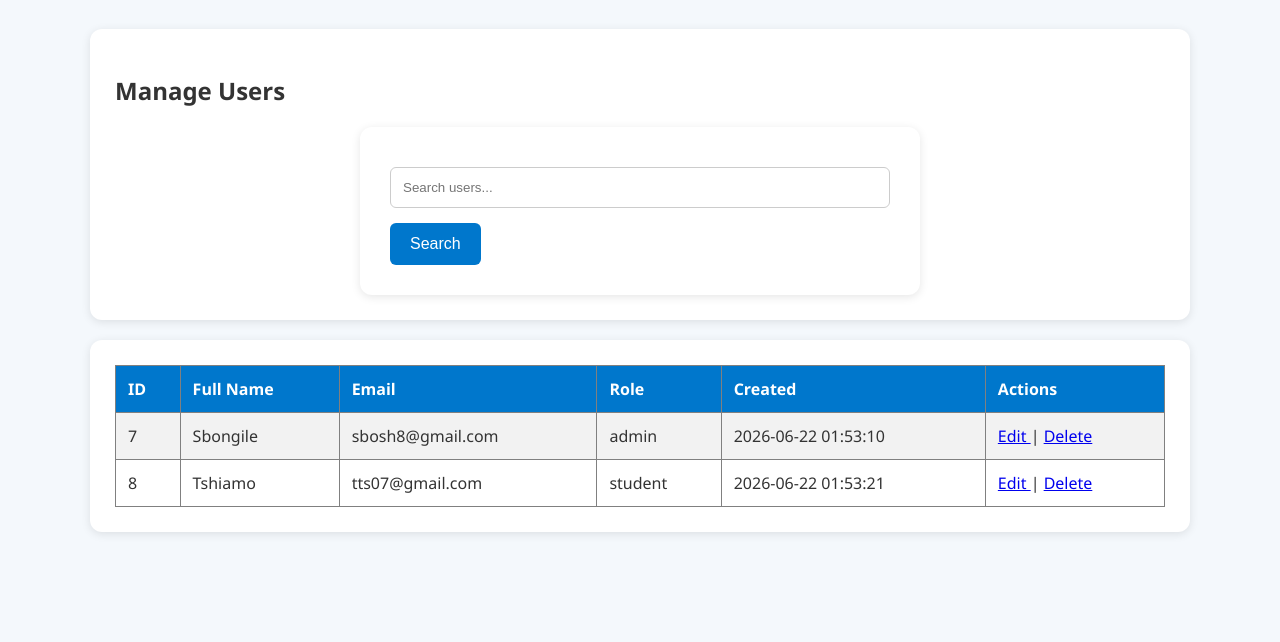
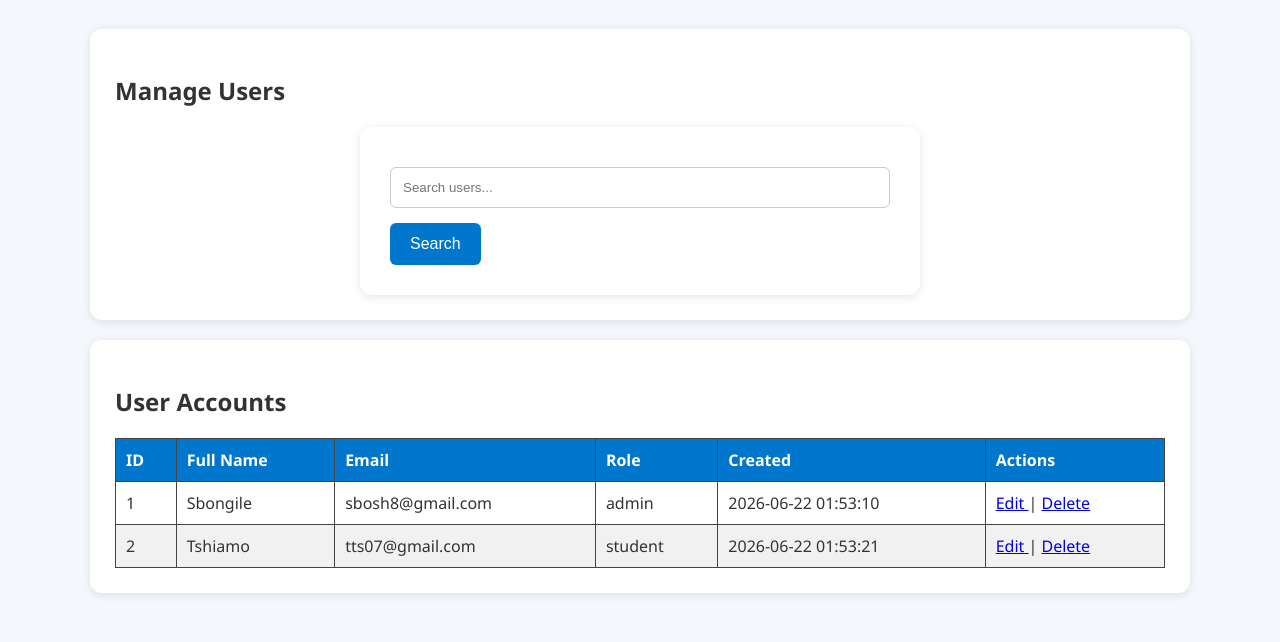
Before and after one commit to tumelots07/YouthEducationSupport, a PHP site: page /manage_users.php in a window 1280 px wide. Shown: the part 143-785 px from the top of the page. Run offline with PHP 8.4, Linux system fonts and the light colour scheme; a user stored in the database is signed in; data comes from the database, SQL or seed files in the repository.

Commit message:
Improve user table numbering and secure user search

```diff
--- a/manage_users.php
+++ b/manage_users.php
@@ -1,37 +1,149 @@
+
 <?php
 
 session_start();
-include("db.php");
+require_once "db.php";
 
-if(!isset($_SESSION['user']) || $_SESSION['role']!="admin"){
+// Only administrators may manage users.
+if (
+    !isset($_SESSION['user'], $_SESSION['role']) ||
+    $_SESSION['role'] !== "admin"
+) {
     header("Location: login.php");
     exit();
 }
 
-$search="";
+// Escape values before displaying them in HTML.
+function escapeUserValue($value): string
+{
+    return htmlspecialchars(
+        (string)($value ?? ''),
+        ENT_QUOTES,
+        'UTF-8'
+    );
+}
 
-if(isset($_GET['search'])){
-    $search=$_GET['search'];
+$search = trim((string)($_GET['search'] ?? ''));
+$result = false;
+$queryError = false;
 
-    $result=mysqli_query($conn,
-    "SELECT * FROM users
-    WHERE fullname LIKE '%$search%'
-    OR email LIKE '%$search%'");
+// Search using a prepared statement to prevent SQL injection.
+if ($search !== '') {
+    $stmt = mysqli_prepare(
+        $conn,
+        "SELECT id, fullname, email, role, created_at
+         FROM users
+         WHERE fullname LIKE ? OR email LIKE ?
+         ORDER BY id ASC"
+    );
+
+    if ($stmt) {
+        $searchTerm = "%" . $search . "%";
+
+        mysqli_stmt_bind_param(
+            $stmt,
+            "ss",
+            $searchTerm,
+            $searchTerm
+        );
+
+        if (mysqli_stmt_execute($stmt)) {
+            $result = mysqli_stmt_get_result($stmt);
+        } else {
+            error_log("User search failed: " . mysqli_stmt_error($stmt));
         }
-else{
-    $result=mysqli_query($conn,
-    "SELECT * FROM users");
+
+        mysqli_stmt_close($stmt);
+    } else {
+        error_log("User search preparation failed: " . mysqli_error($conn));
+    }
+} else {
+    // Display all users when no search term is entered.
+    $result = mysqli_query(
+        $conn,
+        "SELECT id, fullname, email, role, created_at
+         FROM users
+         ORDER BY id ASC"
+    );
+}
+
+if ($result === false) {
+    $queryError = true;
+    error_log("Manage users query failed: " . mysqli_error($conn));
 }
 
 ?>
 
 <!DOCTYPE html>
-<html>
+<html lang="en">
 <head>
 
-<title>Manage Users</title>
+    <meta charset="UTF-8">
+    <meta name="viewport" content="width=device-width, initial-scale=1.0">
+
+    <title>Manage Users - Youth Education Support</title>
 
     <link rel="stylesheet" href="style.css">
+
+    <style>
+        .users-table-wrapper {
+            width: 100%;
+            overflow-x: auto;
+        }
+
+        .users-table {
+            width: 100%;
+            border-collapse: collapse;
+        }
+
+        .users-table th,
+        .users-table td {
+            padding: 10px;
+            border: 1px solid #444;
+            text-align: left;
+        }
+
+        .users-table th {
+            background: #0077cc;
+            color: #ffffff;
+        }
+
+        .users-table tbody tr:nth-child(even) {
+            background: #f1f1f1;
+        }
+
+        .users-table tbody tr:nth-child(odd) {
+            background: #ffffff;
+        }
+
+        .users-notice {
+            padding: 12px;
+            margin: 15px 0;
+            border-radius: 6px;
+        }
+
+        .users-error {
+            background: #f8d7da;
+            color: #721c24;
+        }
+
+        .users-empty {
+            background: #eaf4fc;
+            color: #234;
+        }
+
+        .users-search {
+            max-width: 100%;
+            box-sizing: border-box;
+        }
+
+        @media (max-width: 600px) {
+            .users-table th,
+            .users-table td {
+                padding: 8px;
+            }
+        }
+    </style>
 
 </head>
 
@@ -42,7 +154,6 @@ else{
     <h1>Users</h1>
 
     <nav>
-
         <a href="admin_dashboard.php">Dashboard</a>
         <a href="manage_users.php">Users</a>
         <a href="manage_scholarships.php">Scholarships</a>
@@ -57,88 +168,138 @@ else{
         <a href="manage_contacts.php">Messages</a>
         <a href="profile.php">Profile</a>
         <a href="logout.php">Logout</a>
-
     </nav>
 
 </header>
 
-<div class="container">
+<main class="container">
 
-<div class="card">
+    <section class="card">
 
         <h2>Manage Users</h2>
 
-<form method="GET">
+        <form method="GET" action="manage_users.php">
 
             <input
+                class="users-search"
                 type="text"
                 name="search"
                 placeholder="Search users..."
-value="<?php echo $search; ?>">
+                value="<?= escapeUserValue($search) ?>"
+                maxlength="100"
+            >
 
-<button type="submit">
-Search
-</button>
+            <button type="submit">Search</button>
+
+            <?php if ($search !== ''): ?>
+                <a href="manage_users.php">Clear Search</a>
+            <?php endif; ?>
 
         </form>
 
-</div>
+    </section>
 
-<div class="card">
+    <section class="card">
 
-<table border="1" width="100%" cellpadding="10">
+        <h2>User Accounts</h2>
 
+        <?php if ($queryError): ?>
+
+            <p class="users-notice users-error" role="alert">
+                Users could not be loaded. Please try again later.
+            </p>
+
+        <?php elseif (mysqli_num_rows($result) === 0): ?>
+
+            <p class="users-notice users-empty">
+                No users found.
+            </p>
+
+        <?php else: ?>
+
+            <div class="users-table-wrapper">
+
+                <table class="users-table">
+
+                    <thead>
                         <tr>
-
                             <th>ID</th>
                             <th>Full Name</th>
                             <th>Email</th>
                             <th>Role</th>
                             <th>Created</th>
                             <th>Actions</th>
+                        </tr>
+                    </thead>
 
-</tr>
+                    <tbody>
 
-<?php while($row=mysqli_fetch_assoc($result)){ ?>
+                    <?php
+                    // These are display numbers, not database IDs.
+                    $displayNumber = 1;
+
+                    while ($row = mysqli_fetch_assoc($result)):
+                        $actualId = (int)$row['id'];
+                    ?>
 
                         <tr>
 
-<td><?php echo $row['id']; ?></td>
-
-<td><?php echo $row['fullname']; ?></td>
-
-<td><?php echo $row['email']; ?></td>
-
-<td><?php echo $row['role']; ?></td>
-
-<td><?php echo $row['created_at']; ?></td>
+                            <td><?= $displayNumber++ ?></td>
 
                             <td>
+                                <?= escapeUserValue($row['fullname']) ?>
+                            </td>
 
-<a href="edit_user.php?id=<?php echo $row['id']; ?>">
+                            <td>
+                                <?= escapeUserValue($row['email']) ?>
+                            </td>
+
+                            <td>
+                                <?= escapeUserValue($row['role']) ?>
+                            </td>
+
+                            <td>
+                                <?= escapeUserValue($row['created_at']) ?>
+                            </td>
+
+                            <td>
+                                <a href="edit_user.php?id=<?= $actualId ?>">
                                     Edit
                                 </a>
 
                                 |
 
-<a href="delete_user.php?id=<?php echo $row['id']; ?>"
-onclick="return confirm('Delete this user?')">
+                                <a
+                                    href="delete_user.php?id=<?= $actualId ?>"
+                                    onclick="return confirm('Delete this user?')"
+                                >
                                     Delete
                                 </a>
-
                             </td>
 
                         </tr>
 
-<?php } ?>
+                    <?php endwhile; ?>
+
+                    </tbody>
 
                 </table>
 
             </div>
 
-</div>
+        <?php endif; ?>
+
+    </section>
+
+</main>
 
 <script src="darkmode.js"></script>
 
+<?php
+if (!$queryError && $result !== false) {
+    mysqli_free_result($result);
+}
+?>
+
 </body>
 </html>
```
Lines whose indentation alone changed are shown as unchanged.
